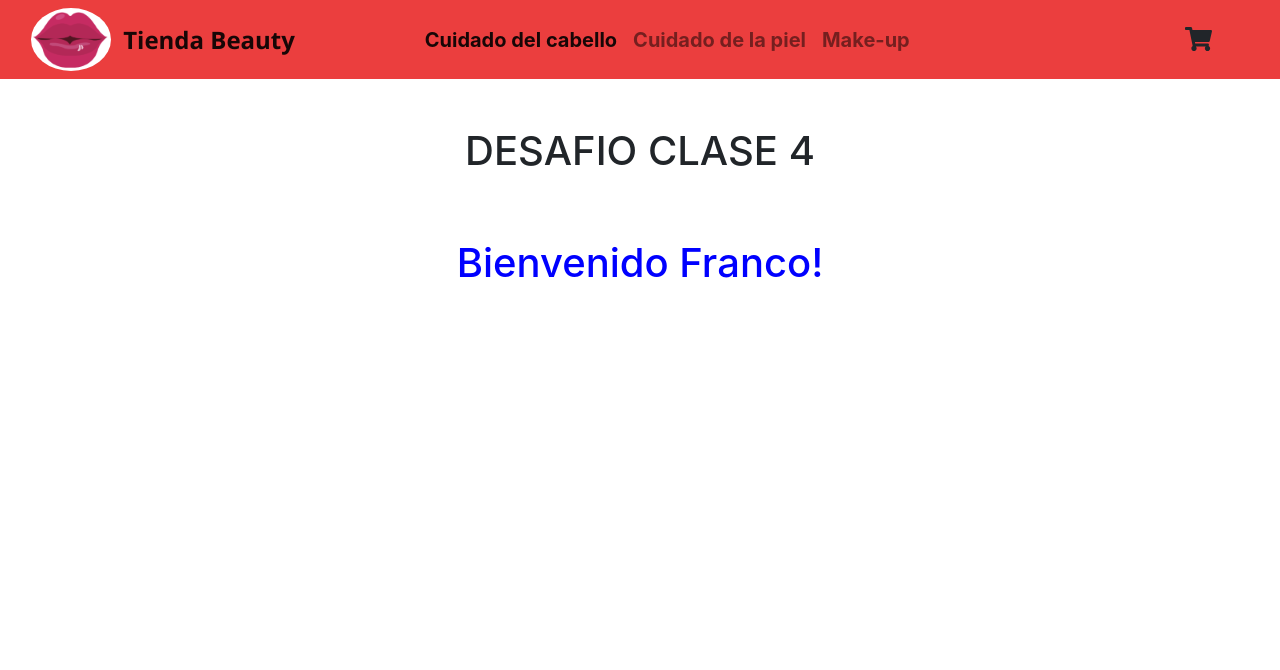
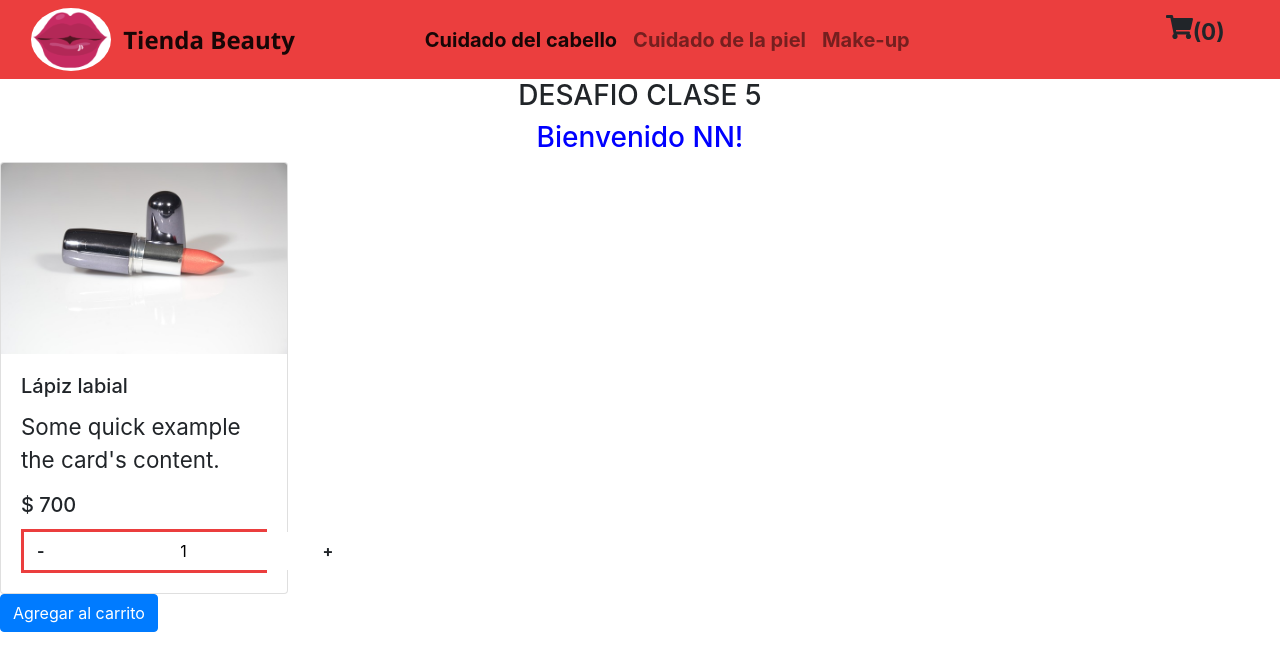
Before and after one commit to monisz/proyecto-react, a React (Create React App) app: page / in a window 1280 px wide. Shown: the top 670 px of the page. Built offline with nearby package versions, Linux system fonts and the light colour scheme.

Commit message:
desafio5

```diff
--- /dev/null
+++ b/src/ItemListContainer/CardComponent/ItemCount/index.jsx
@@ -0,0 +1,28 @@
+import {useState} from "react";
+import './styles.css';
+
+export const ItemCount = (props) => {
+    const [contador, setContador] = useState(props.initial);
+
+    function onAdd() {
+        if (contador < props.stock) {
+            setContador(parseInt(contador)+1)
+        }
+    }
+
+    function onSubstract() {
+        if (contador > 1) {
+            setContador(parseInt(contador)-1)
+        } else {
+            alert("no puede ser menor de 0")
+        }
+    }
+
+    return (
+        <div className="item-count">
+            <button type="button" className="btn boton-contador"  onClick={onSubstract}>-</button>
+            <input className="contador" type="text" value={contador} />
+            <button type="button" className="btn boton-contador" onClick={onAdd}>+</button>
+        </div>
+    )
+}
--- /dev/null
+++ b/src/ItemListContainer/CardComponent/ItemCount/styles.css
@@ -0,0 +1,18 @@
+.item-count {
+    border: 3px solid rgb(235, 62, 62);
+    display: flex;
+    justify-content: space-around;
+}
+
+.boton-contador {
+    font-weight: 700;
+}
+
+.boton-contador:focus {
+    box-shadow:none;
+}
+
+.contador {
+    text-align: center;
+    border: none;
+}
--- /dev/null
+++ b/src/ItemListContainer/CardComponent/index.jsx
@@ -0,0 +1,17 @@
+import { ItemCount } from "./ItemCount";
+
+export const Card = ({title = 'error en la carga', price = 'error en la carga', carrito}) => {
+    if (title && price) {
+        return (
+            <div className="card" style= {{width: '18rem'}}>
+                <img src="/imagenes/lipstick.jpg" className="card-img-top" alt="..."/>
+                <div className="card-body">
+                    <h5 className="card-title">{title}</h5>
+                    <p className="card-text">Some quick example the card's content.</p>
+                    <h5 className="card-title">$ {price}</h5>
+                    <ItemCount stock="10" initial="1" />
+                </div>
+            </div>
+        )
+    }
+}
--- a/src/ItemListContainer/index.jsx
+++ b/src/ItemListContainer/index.jsx
@@ -1,21 +1,28 @@
-//import { Nav } from "react-bootstrap"
 import { Nav } from '../components/NavBar';
-import { Saludo } from "./saludo"
+import { Saludo } from './saludo';
+import { Card } from './CardComponent';
+import { useState } from 'react';
+
 
 export const Home = () => {
-    const usuario = {name: "Franco"}
+    const usuario = {name: "NN"};
+    const [carrito, setCarrito] = useState([]);
+    console.log(carrito);
+    console.log(carrito.length)
     return (
         <div className="App">
             <body>
                 <header>
-                    <Nav />
-                    <br />
-                    <br />
-                    <h1 style= {{display: 'flex', justifyContent: 'center'}} >
-                        DESAFIO CLASE 4
-                    </h1>
-                    <Saludo dataUsuario={usuario} title={'Bienvenido'}/>
+                    <Nav cantidadCarrito={carrito.length}/>
+                    <h3 style= {{display: 'flex', justifyContent: 'center'}} >
+                        DESAFIO CLASE 5
+                    </h3>
+                    <Saludo dataUsuario={usuario} title={'Bienvenido '}/>
                 </header>
+                <main>
+                    <Card title={'Lápiz labial'} price={700} carrito={carrito}/>
+                    <button className="btn btn-primary" onClick={() => {setCarrito([...carrito, {id: 1, name: 'Lápiz labial'}])}}>Agregar al carrito</button>
+                </main>
             </body>
         </div>
     )
--- a/src/ItemListContainer/saludo/index.jsx
+++ b/src/ItemListContainer/saludo/index.jsx
@@ -1,7 +1,7 @@
 export const Saludo = (props) => {
     return (
-        <div style= {{display: 'flex', justifyContent: 'center', color: 'blue', marginTop: '5%'}}>
-            <h1>{props.title} {props.dataUsuario.name}!</h1>
+        <div style= {{display: 'flex', justifyContent: 'center', color: 'blue'}}>
+            <h3>{props.title} {props.dataUsuario.name}!</h3>
         </div>
     )
 }
--- a/src/components/NavBar/CartWidget/cart.jsx
+++ b/src/components/NavBar/CartWidget/cart.jsx
@@ -1,14 +1,12 @@
-//import ReactDOM from 'react-dom'
 import { FontAwesomeIcon } from '@fortawesome/react-fontawesome';
 import { faShoppingCart } from '@fortawesome/free-solid-svg-icons';
 import './styles.css';
 
-export const Cart = () => {
+export const Cart = ({cantidadCarrito}) => {
     return (
-        <div className="icono">
+        <div className="carrito">
             <FontAwesomeIcon icon={faShoppingCart} />
+            <p>({cantidadCarrito})</p>
         </div>
     )
 }
-
-//ReactDOM.render(element, document.body)
--- a/src/components/NavBar/CartWidget/styles.css
+++ b/src/components/NavBar/CartWidget/styles.css
@@ -1,4 +1,10 @@
-.icono {
-    margin-right: 3%;
-    font-size: 1.5rem
+.carrito {
+    margin-right: 2%;
+    font-size: 1.5rem;
+    display: flex;
+    align-content:center;
 }
+
+p {
+    font-size:1.4rem;
+}
--- a/src/components/NavBar/index.jsx
+++ b/src/components/NavBar/index.jsx
@@ -2,7 +2,8 @@ import { Cart } from './CartWidget/cart';
 import './styles.css';
 const menu = ['Cuidado del cabello', 'Cuidado de la piel', 'Make-up']
 
-export const Nav = () => {
+export const Nav = ({cantidadCarrito}) => {
+    console.log(cantidadCarrito);
     return (
         <nav className="navbar navbar-expand-lg navbar-light barraNavegacion">
             <div className="container-fluid">
@@ -24,7 +25,7 @@ export const Nav = () => {
                         </li>
                     </ul>
                 </div>
-                <Cart />
+                <Cart cantidadCarrito={cantidadCarrito}/>
             </div>
         </nav>
     )
```
Also changed, not shown: public/imagenes/lipstick.jpg (added), public/imagenes/logo-beauty.png (deleted).
